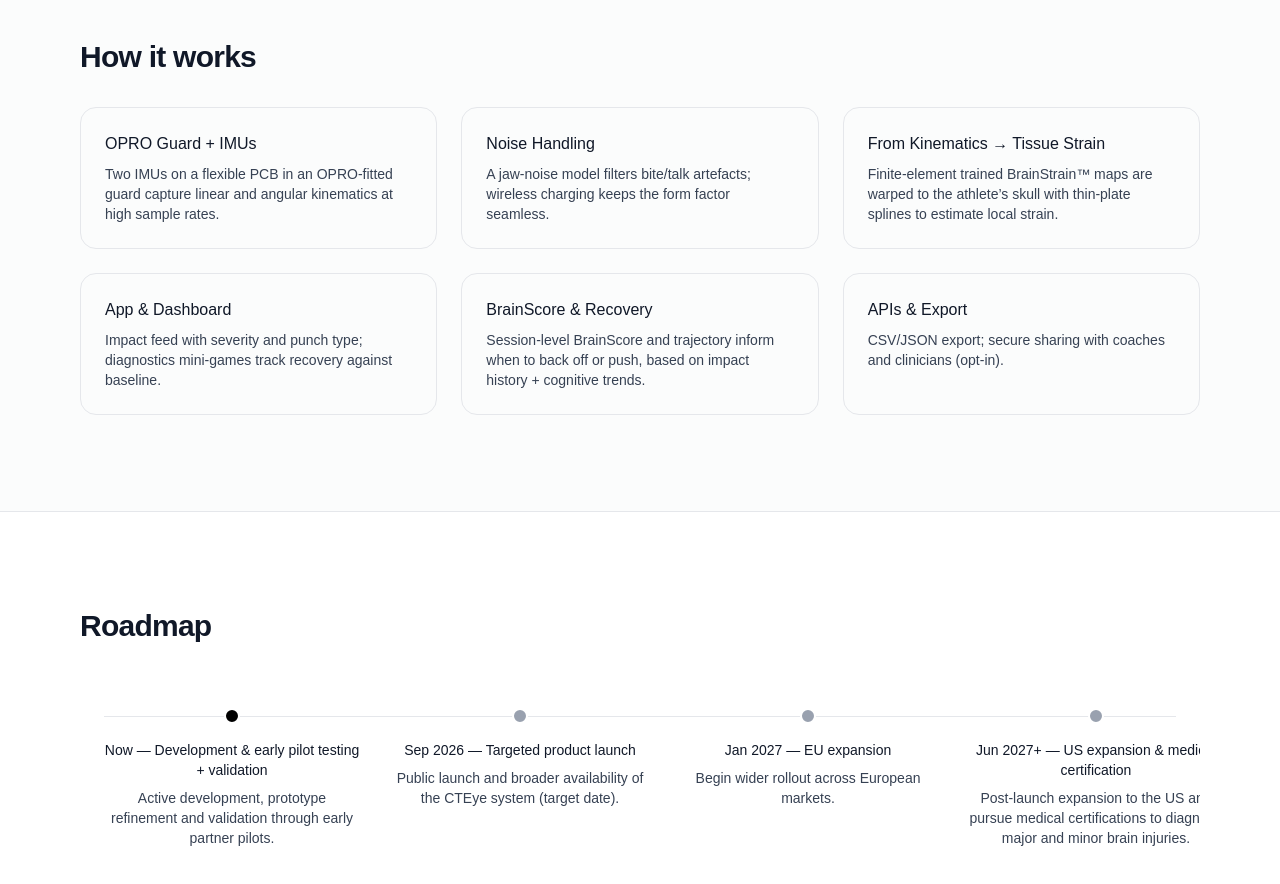
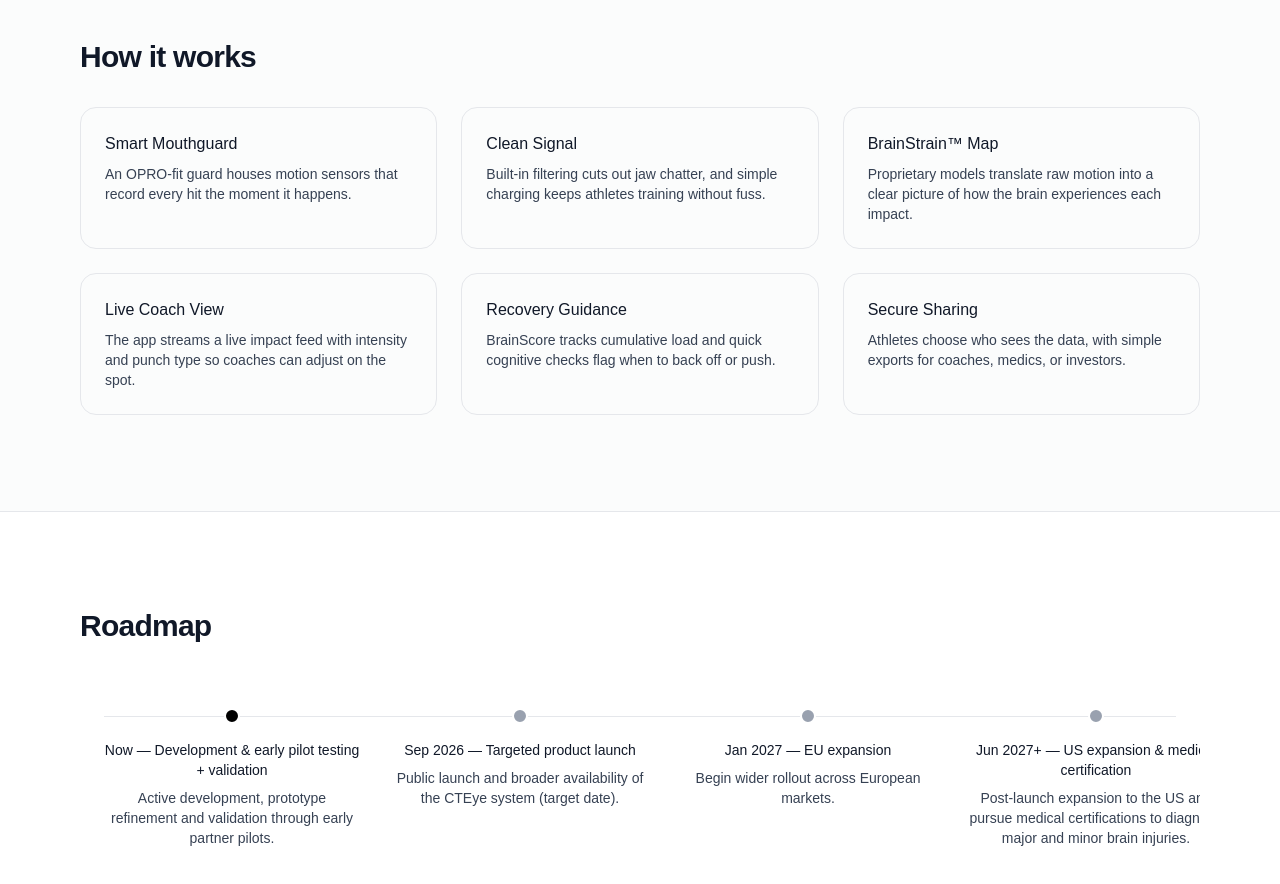
Before and after one commit to CTEye-img/cteye-site, a Next.js app: page / in a window 1280 px wide. Shown: the part 1060-1944 px from the top of the page. Built offline with nearby package versions, Linux system fonts and the light colour scheme.

Commit message:
updated how it works text

```diff
--- a/src/app/page.tsx
+++ b/src/app/page.tsx
@@ -105,15 +105,15 @@
         <div className="mx-auto max-w-6xl px-4 py-16 md:py-24">
           <h2 className="text-2xl md:text-3xl font-semibold tracking-tight">How it works</h2>
           <div className="mt-8 grid md:grid-cols-3 gap-6">
-           <Card title="OPRO Guard + IMUs" body="Two IMUs on a flexible PCB in an OPRO-fitted guard capture linear and angular kinematics at high sample rates." />
-           <Card title="Noise Handling" body="A jaw-noise model filters bite/talk artefacts; wireless charging keeps the form factor seamless." />
-           <Card title="From Kinematics → Tissue Strain" body="Finite-element trained BrainStrain™ maps are warped to the athlete’s skull with thin-plate splines to estimate local strain." />
-         </div>
-         <div className="mt-6 grid md:grid-cols-3 gap-6">
-           <Card title="App & Dashboard" body="Impact feed with severity and punch type; diagnostics mini-games track recovery against baseline." />
-           <Card title="BrainScore & Recovery" body="Session-level BrainScore and trajectory inform when to back off or push, based on impact history + cognitive trends." />
-           <Card title="APIs & Export" body="CSV/JSON export; secure sharing with coaches and clinicians (opt-in)." />
-         </div>
+            <Card title="Smart Mouthguard" body="An OPRO-fit guard houses motion sensors that record every hit the moment it happens." />
+            <Card title="Clean Signal" body="Built-in filtering cuts out jaw chatter, and simple charging keeps athletes training without fuss." />
+            <Card title="BrainStrain™ Map" body="Proprietary models translate raw motion into a clear picture of how the brain experiences each impact." />
+          </div>
+          <div className="mt-6 grid md:grid-cols-3 gap-6">
+            <Card title="Live Coach View" body="The app streams a live impact feed with intensity and punch type so coaches can adjust on the spot." />
+            <Card title="Recovery Guidance" body="BrainScore tracks cumulative load and quick cognitive checks flag when to back off or push." />
+            <Card title="Secure Sharing" body="Athletes choose who sees the data, with simple exports for coaches, medics, or investors." />
+          </div>
         </div>
       </section>
 
```
